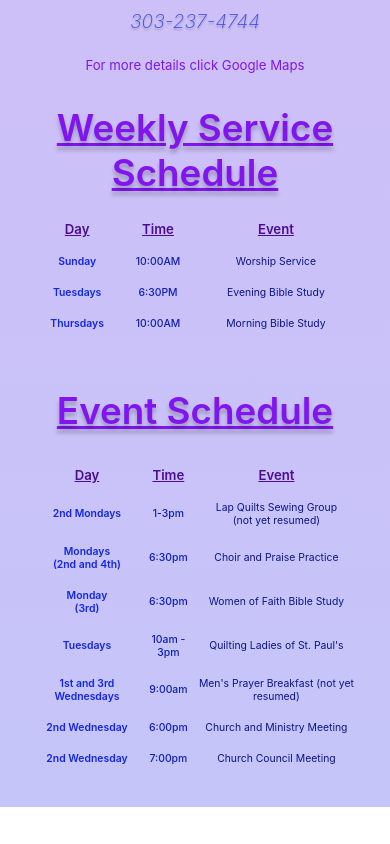
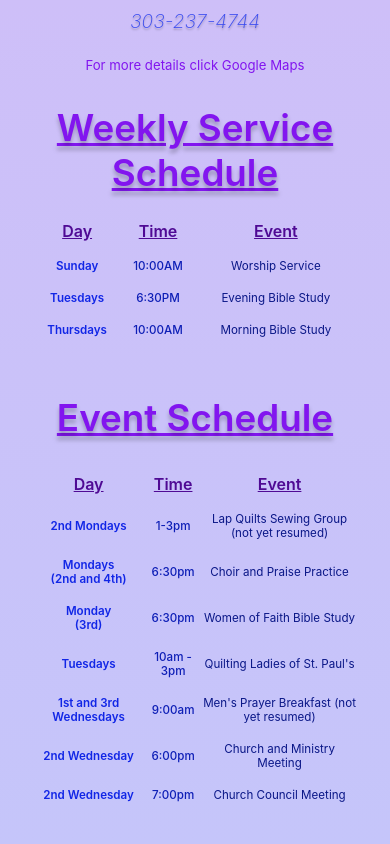
Before and after one commit to dsmith39/stpauls, a Next.js app: page / in a window 390 px wide. Shown: the part 4999-5843 px from the top of the page. Before the commit the page ends 5806 px from the top, so only its background shows below. Built offline with nearby package versions, Linux system fonts and the light colour scheme.

Commit message:
finished iphone8 styling

```diff
--- a/components/tables/CustomTable.module.scss
+++ b/components/tables/CustomTable.module.scss
@@ -1,7 +1,7 @@
 @use "../../styles/variables" as *;
 .table {
   display: table;
-  font-size: 0.65rem;
+
   table-layout: auto;
   width: 100%;
   thead {
@@ -12,6 +12,9 @@
         font-weight: 600;
         padding: 0.5rem 0;
         text-decoration: underline;
+        @include breakpoint(iphone8) {
+          font-size: 1rem;
+        }
       }
     }
   }
@@ -30,7 +33,11 @@
         font-weight: 400;
       }
       td {
+        font-size: 0.65rem;
         padding: 0.5rem 0;
+        @include breakpoint(iphone8) {
+          font-size: 0.725rem;
+        }
       }
     }
   }
```
